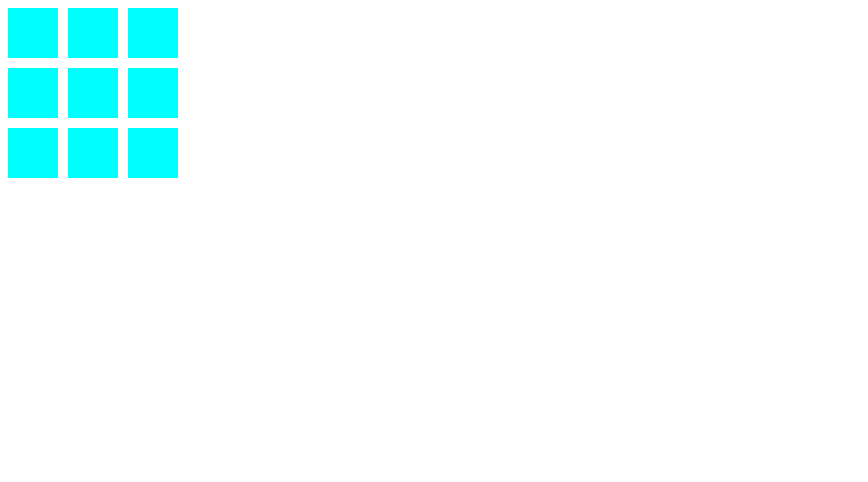
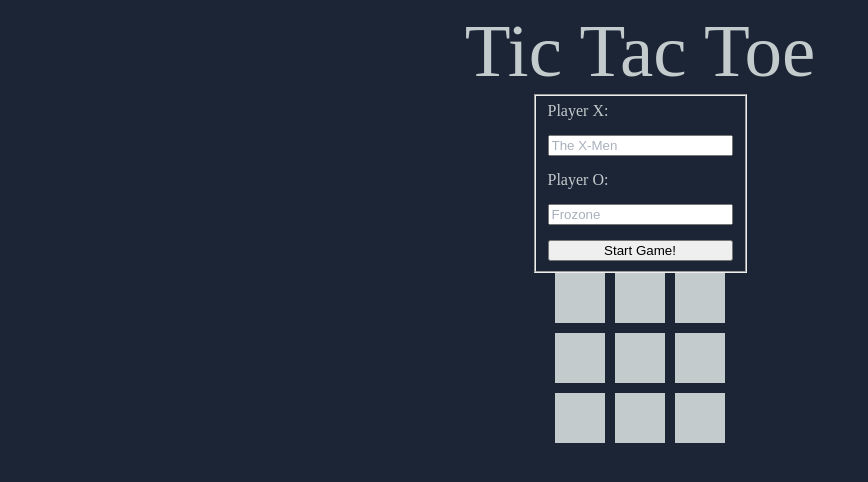
Before and after one commit to Aaron12D/TicTacToe, a plain HTML site: page index.html in a window 1280 px wide. Shown: the whole page, without its empty margins (0-868 px from the left). Drawn offline with Linux system fonts and the light colour scheme.

Commit message:
add to stylesheet

```diff
--- a/index.html
+++ b/index.html
@@ -8,7 +8,24 @@
     <script src="script.js" defer></script>
 </head>
 <body>
-    <div class="grid">
+    <div id="container">
+        <header>Tic Tac Toe</header>
+        <fieldset>
+            <form action="">
+                        <label for="playerX">Player X:</label>
+                        <input type="text" name="playerX" id="X" placeholder="The X-Men">
+
+
+                        <label for="playerO">Player O:</label>
+                        <input type="text" name="playerO" id="O" placeholder="Frozone">
+
+
+                        <button>Start Game!</button>
+
+
+            </form>
+        </fieldset>
+        <section class="grid">
             <div class="boxes" id="one"></div>
             <div class="boxes" id="two"></div>
             <div class="boxes" id="three"></div>
@@ -18,6 +35,7 @@
             <div class="boxes" id="seven"></div>
             <div class="boxes" id="eight"></div>
             <div class="boxes" id="nine"></div>
+        </section>
     </div>
 </body>
 </html>
--- a/script.js
+++ b/script.js
@@ -22,13 +22,13 @@ function checkWin(){
         )};
 
     function oWinner(){
-        player = 'o'
+        player = 'O'
         checkForThree
         console.log(player)
         return checkForThree() ? console.log('o wins') :'';
     };
 
-    player = 'x';
+    player = 'X';
     xWinner = (() => {checkForThree() ? console.log('x wins') : (oWinner())})();
 
 };
@@ -39,8 +39,8 @@ const playerTurn = (() => {
 
     event.target.className === 'boxes' ?
         (marker = (() => {
-        ((player % 2 == 0) && event.target.textContent == '') ? (event.target.textContent = 'x', player++)
-        :event.target.textContent == '' ? (event.target.textContent = 'o', player++) :'';
+        ((player % 2 == 0) && event.target.textContent == '') ? (event.target.textContent = 'X', player++)
+        :event.target.textContent == '' ? (event.target.textContent = 'O', player++) :'';
          })(),
          checkWin()) :'';
 });
--- a/style.css
+++ b/style.css
@@ -1,3 +1,6 @@
+body{
+    background-color: #1b2536;
+}
 .grid{
     display: grid;
     grid-template-rows: repeat(3, 50px);
@@ -5,5 +8,33 @@
     gap: 10px;
 }
 .grid div{
-    background-color: aqua;
+    background-color: #c4cbcc;
+    color: #1b2536;
+    display: flex;
+    justify-content: center;
+    align-items: center;
+    font-size: 50px;
+    display: ;
 }
+#container{
+    display: flex;
+    flex-direction: column;
+    align-items: center;
+}
+header{
+    font-size: 75px;
+    color: #c4cbcc;
+}
+form{
+    display: flex;
+    flex-direction: column;
+    gap: 15px;
+    color: #c4cbcc;
+}
+
+input::placeholder{
+    color: #a9b0bd;
+}
+li{
+    list-style: none;
+}
```
Lines whose indentation alone changed are shown as unchanged.
